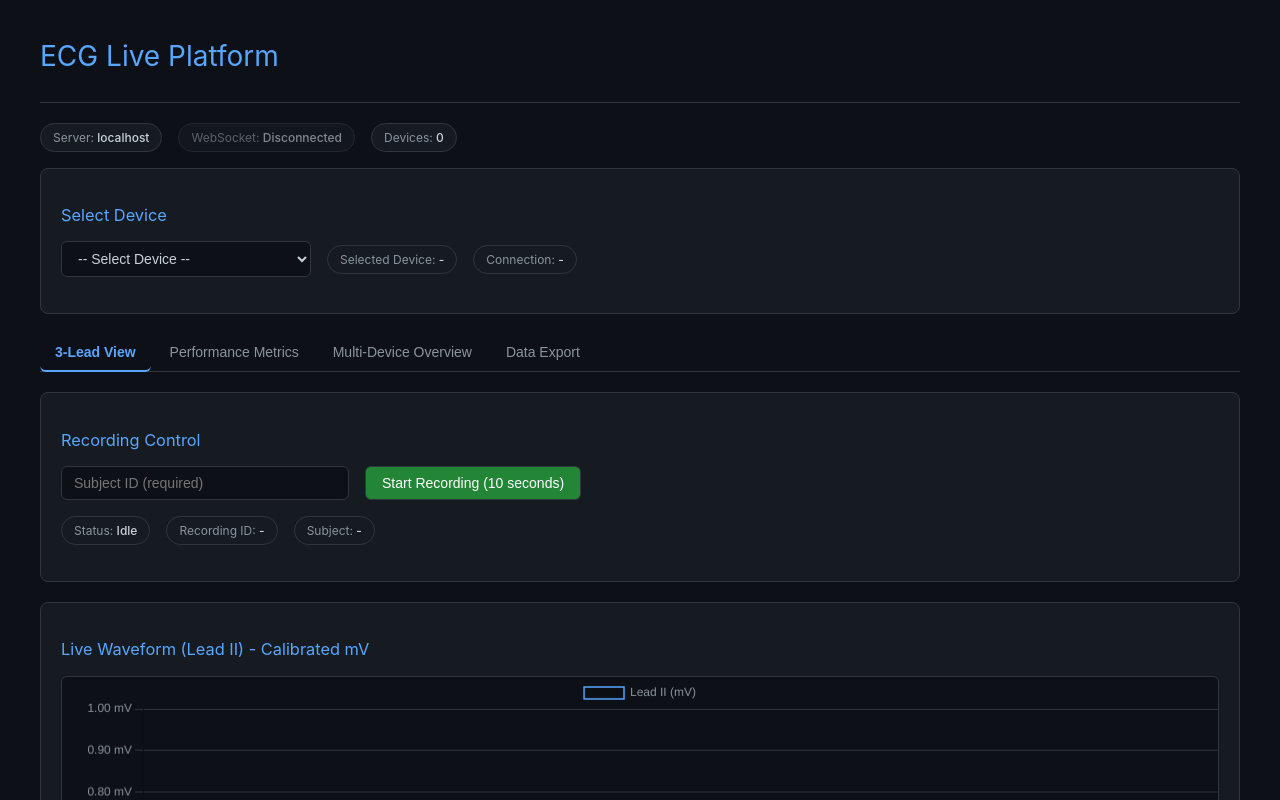
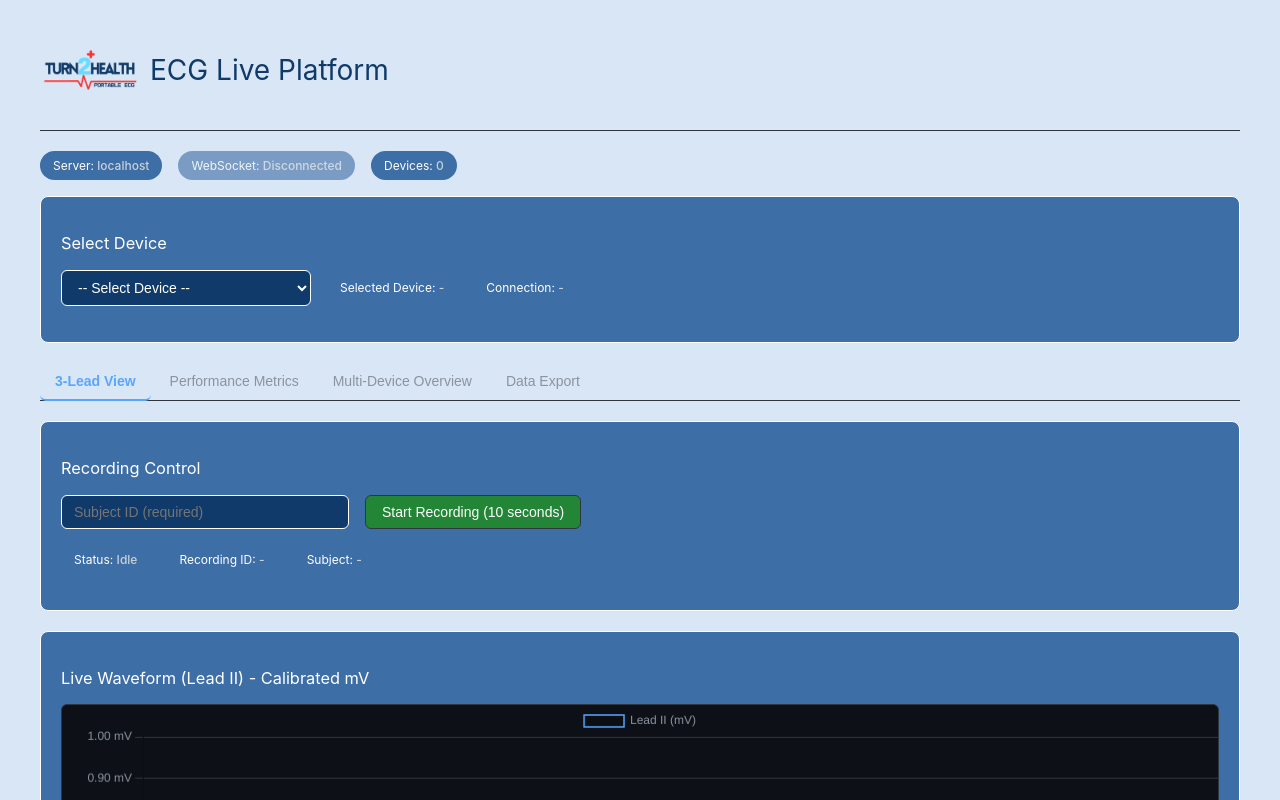
Before and after one commit to GilangFdlh/ecg-puskesmas-ctai, a plain HTML site: page index.html in a window 1280 px wide. Shown: the top 800 px of the page. Drawn offline with nearby package versions, Linux system fonts and the light colour scheme; no server answers.

Commit message:
change color

```diff
--- a/index.html
+++ b/index.html
@@ -7,37 +7,38 @@
         body {
             font-family: -apple-system, BlinkMacSystemFont, 'Segoe UI', Roboto, Oxygen, Ubuntu, Cantarell, 'Open Sans', 'Helvetica Neue', sans-serif;
             margin: 0;
-            background-color: #0d1117;
+            background-color: #D9E6F5;
             color: #c9d1d9;
             font-size: 14px;
         }
         .container { max-width: 1200px; margin: 0 auto; padding: 20px; }
         header { padding-bottom: 10px; border-bottom: 1px solid #30363d; margin-bottom: 20px; }
-        h1, h2, h3 { color: #58a6ff; font-weight: 400; }
+        h1  { color: #103A69; font-weight: 400; }
+     h2, h3 { color: #ffff; font-weight: 400; }
         .row { display: flex; gap: 16px; flex-wrap: wrap; align-items: center; margin-bottom: 16px; }
         .pill {
-            background-color: #161b22;
-            border: 1px solid #30363d;
+            background-color: #3E6EA6;
+            border: 1px solid #0000;
             border-radius: 999px;
             padding: 6px 12px;
             font-size: 12px;
-            color: #8b949e;
+            color: #ffff;
         }
         .pill .value { color: #c9d1d9; font-weight: 500; }
         .ok { color: #3fb950; }
         .bad { color: #f85149; }
         .warning { color: #d29922; }
         .panel {
-            background-color: #161b22;
-            border: 1px solid #30363d;
+            background-color: #3E6EA6;
+            border: 1px solid #ffff;
             border-radius: 8px;
             padding: 20px;
             margin-bottom: 20px;
         }
         .grid { display: grid; grid-template-columns: repeat(auto-fit, minmax(150px, 1fr)); gap: 16px; }
         .card {
-            background-color: #0d1117;
-            border: 1px solid #30363d;
+            background-color: #103A69;
+            border: 1px solid #ffff;
             border-radius: 6px;
             padding: 12px;
         }
@@ -45,9 +46,9 @@
         .card .value { font-size: 20px; font-weight: 600; color: #c9d1d9; }
         canvas { background-color: #0d1117; border: 1px solid #30363d; border-radius: 6px; }
         input[type="text"], select {
-            background-color: #0d1117;
-            border: 1px solid #30363d;
-            color: #c9d1d9;
+            background-color: #103A69;
+            border: 1px solid #ffff;
+            color: #ffff;
             padding: 8px 12px;
             border-radius: 6px;
             font-size: 14px;
@@ -109,9 +110,11 @@
 </head>
 <body>
 <div class="container">
-    <header>
-        <h1>ECG Live Platform</h1>
-    </header>
+  <header style="display: flex; align-items: center; gap: 10px;">
+    <img src="assets/logo.png" alt="Logo" style="height: 100px;">
+    <h1>ECG Live Platform</h1>
+</header>
+
 
     <div class="row">
         <div class="pill">Server: <span class="value" id="server-url">Connecting...</span></div>
```
Also changed, not shown: assets/logo.png (added).
